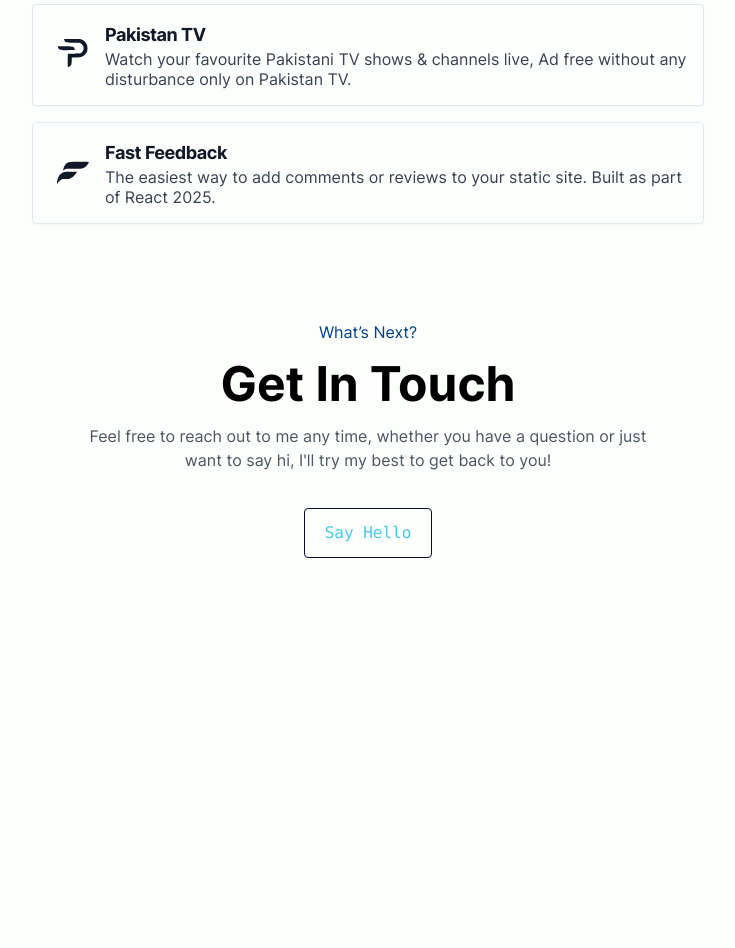
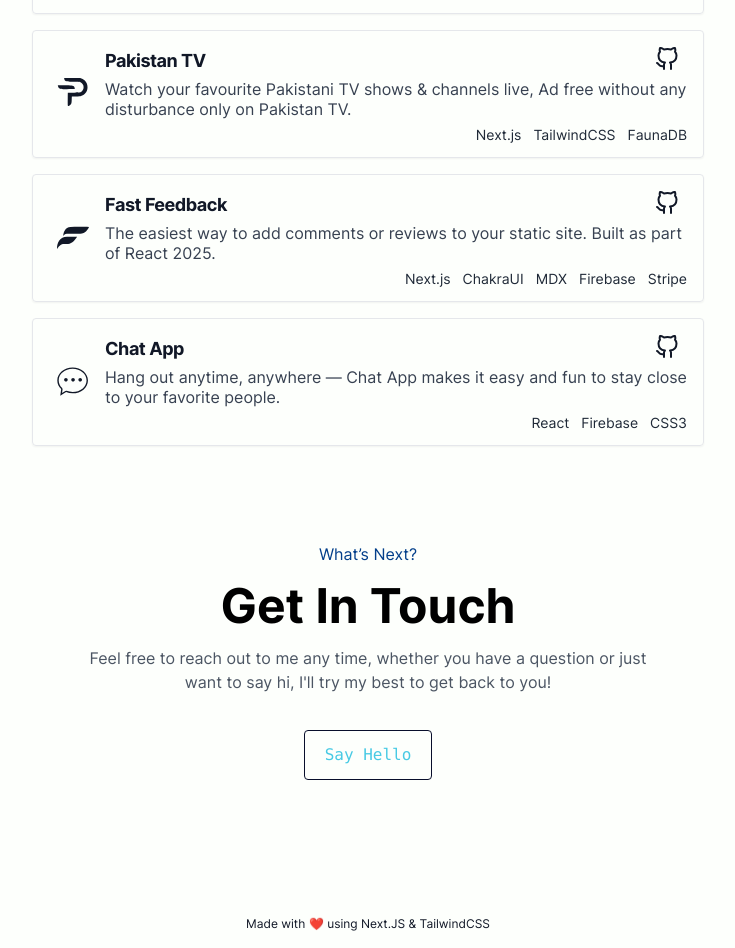
Before and after one commit to Hamaad-Siddiqui/Next-Portfolio, a Next.js app: page / in a window 1280 px wide. Shown: the part 1020-1968 px from the top of the page, without its empty margins (272-1007 px from the left). Before the commit the page ends 1722 px from the top, so only its background shows below. Built offline with nearby package versions, Linux system fonts and the light colour scheme; what @tailwindcss/typography would draw is missing.

Commit message:
Added GitHub Links

```diff
--- a/components/Container.js
+++ b/components/Container.js
@@ -73,9 +73,21 @@ export default function Container({ children }) {
       </nav>
       <main className="flex flex-col justify-center bg-light dark:bg-dark px-8 ">
         {children}
-        <footer className="flex flex-col items-center mb-8 md:hidden">
+        <footer className="flex flex-col items-center mb-4 md:hidden">
           <Contact />
         </footer>
+        <div className="flex items-center justify-center mt-2 mb-4">
+          <a
+            href="https://github.com/Hamaad-Siddiqui/Next-Portfolio"
+            aria-label="Portfolio Github"
+            target="_blank"
+            rel="noopener noreferrer"
+            className="
+          text-xs text-gray-900 dark:text-gray-100 hover:text-green-500 dark:hover:text-green-300"
+          >
+            Made with ❤️ using Next.JS & TailwindCSS
+          </a>
+        </div>
       </main>
     </div>
   );
--- a/components/ProjectCard.js
+++ b/components/ProjectCard.js
@@ -1,4 +1,11 @@
-export default function ProjectCard({ title, description, href, icon }) {
+export default function ProjectCard({
+  title,
+  description,
+  href,
+  icon,
+  made,
+  git
+}) {
   return (
     <a
       className="mb-4 hover:shadow"
@@ -43,6 +50,34 @@ export default function ProjectCard({ title, description, href, icon }) {
             </svg>
           </div>
         )}
+        {icon == 'chatapp' && (
+          <div className="h-8 w-8 ml-2 mr-4 mb-8">
+            <span className="sr-only">Chat App</span>
+            <svg
+              className="h-16 w-8 min-w-lg text-gray-900 dark:text-gray-100"
+              viewBox=".5 -.2 1023 1024.1"
+            >
+              <g>
+                <path
+                  d="M990,460.5c0,228.2-219.5,413.8-490.4,413.8c-75,0-145.3-14.2-209.3-39.5L104.8,953.3L134,736.9C57.4,663.5,10,566.3,10,460.5C10,232.3,229.5,46.7,500.4,46.7C770.5,46.7,990,232.3,990,460.5z M162.4,863.3l105-66.3l40.3-3.9c60,23.7,124.8,36.3,192.7,36.3c245.6,0,445.4-165.8,445.4-368.8S746,91.7,500.4,91.7C254.8,91.7,55,256.8,55,460.5c0,89.2,39.5,176.1,110.6,243.2l13.4,38.7L162.4,863.3z"
+                  fill="currentColor"
+                />
+                <path
+                  d="M228,441.6c0,31.8,25.8,57.6,57.6,57.6c31.8,0,57.6-25.8,57.6-57.6s-25.8-57.6-57.6-57.6C253.8,383.9,228,409.7,228,441.6L228,441.6z"
+                  fill="currentColor"
+                />
+                <path
+                  d="M456.2,441.6c0,31.8,25.8,57.6,57.6,57.6c31.8,0,57.6-25.8,57.6-57.6s-25.8-57.6-57.6-57.6C482,383.9,456.2,409.7,456.2,441.6L456.2,441.6z"
+                  fill="currentColor"
+                />
+                <path
+                  d="M684.4,441.6c0,31.8,25.8,57.6,57.6,57.6c31.8,0,57.6-25.8,57.6-57.6s-25.8-57.6-57.6-57.6C710.2,383.9,684.4,409.7,684.4,441.6L684.4,441.6z"
+                  fill="currentColor"
+                />
+              </g>
+            </svg>
+          </div>
+        )}
         {icon == 'fastfeedback' && (
           <div className="h-8 w-8 ml-2 mr-4 ">
             <span className="sr-only">Fast Feedback</span>
@@ -58,12 +93,42 @@ export default function ProjectCard({ title, description, href, icon }) {
           </div>
         )}
         <div>
-          <h4 className="text-lg font-bold tracking-tight text-gray-900 dark:text-gray-100">
-            {title}
-          </h4>
+          <div className="flex justify-between">
+            <h4 className="text-lg font-bold tracking-tight text-gray-900 dark:text-gray-100">
+              {title}
+            </h4>
+            <a
+              href={git}
+              aria-label={title}
+              target="_blank"
+              rel="noopener noreferrer"
+            >
+              <svg className="h-16 w-8 -mb-8 text-gray-900 dark:text-gray-100">
+                <g
+                  fill="none"
+                  stroke="currentColor"
+                  strokeWidth="2"
+                  strokeLinecap="round"
+                  strokeLinejoin="round"
+                >
+                  <path d="M9 19c-5 1.5-5-2.5-7-3m14 6v-3.87a3.37 3.37 0 0 0-.94-2.61c3.14-.35 6.44-1.54 6.44-7A5.44 5.44 0 0 0 20 4.77 5.07 5.07 0 0 0 19.91 1S18.73.65 16 2.48a13.38 13.38 0 0 0-7 0C6.27.65 5.09 1 5.09 1A5.07 5.07 0 0 0 5 4.77a5.44 5.44 0 0 0-1.5 3.78c0 5.42 3.3 6.61 6.44 7A3.37 3.37 0 0 0 9 18.13V22" />
+                </g>
+              </svg>
+            </a>
+          </div>
           <p className="leading-5 text-gray-700 dark:text-gray-300">
             {description}
           </p>
+          <div className="flex-row-reverse mt-1.5 -mb-1 hidden sm:flex ">
+            {made.reverse().map((made) => (
+              <p
+                className="ml-3 leading-5 text-sm text-gray-800 dark:text-gray-200"
+                key={made}
+              >
+                {made}
+              </p>
+            ))}
+          </div>
         </div>
       </div>
     </a>
--- a/pages/index.js
+++ b/pages/index.js
@@ -81,18 +81,32 @@ export default function Home() {
             description="Buy & sell electronics, cars, clothes, collectibles & more, the world's online marketplace. Top brands, low prices & free shipping on many items."
             href="https://buy-and-sell.netlify.app/"
             icon="buy&sell"
+            made={['React.js', 'MongoDB', 'Node', 'SCSS']}
+            git="https://github.com/Hamaad-Siddiqui/MERN-Shopping-App"
           />
           <ProjectCard
             title="Pakistan TV"
             description="Watch your favourite Pakistani TV shows & channels live, Ad free without any disturbance only on Pakistan TV."
             href="https://pakistan-tv.vercel.app/"
             icon="pakistantv"
+            made={['Next.js', 'TailwindCSS', 'FaunaDB']}
+            git="https://github.com/Hamaad-Siddiqui/Pakistan-TV"
           />
           <ProjectCard
             title="Fast Feedback"
             description="The easiest way to add comments or reviews to your static site. Built as part of React 2025."
             href="https://fast-feedback-dev.vercel.app/"
             icon="fastfeedback"
+            made={['Next.js', 'ChakraUI', 'MDX', 'Firebase', 'Stripe']}
+            git="https://github.com/Hamaad-Siddiqui/Fast-Feedback-2.0"
+          />
+          <ProjectCard
+            title="Chat App"
+            description="Hang out anytime, anywhere — Chat App makes it easy and fun to stay close to your favorite people."
+            href="https://chat-app-7e498.web.app/"
+            icon="chatapp"
+            made={['React', 'Firebase', 'CSS3']}
+            git="https://github.com/Hamaad-Siddiqui/Firebase-Chat-App"
           />
         </div>
         <div
@@ -107,7 +121,7 @@ export default function Home() {
             Feel free to reach out to me any time, whether you have a question
             or just want to say hi, I'll try my best to get back to you!
           </h2>
-          <button className="mb-10 py-3 px-5 bg-transparent text-neon font-mono font-thin border border-dblue dark:border-navy rounded hover:bg-gray-100 dark:hover:bg-dblue hover:text-dblue dark:hover:text-white transition ease-in duration-200 transform hover:-translate-y-1 active:translate-y-0">
+          <button className="mb-6 py-3 px-5 bg-transparent text-neon font-mono font-thin border border-dblue dark:border-navy rounded hover:bg-gray-100 dark:hover:bg-dblue hover:text-dblue dark:hover:text-white transition ease-in duration-200 transform hover:-translate-y-1 active:translate-y-0">
             Say Hello
           </button>
         </div>
```
